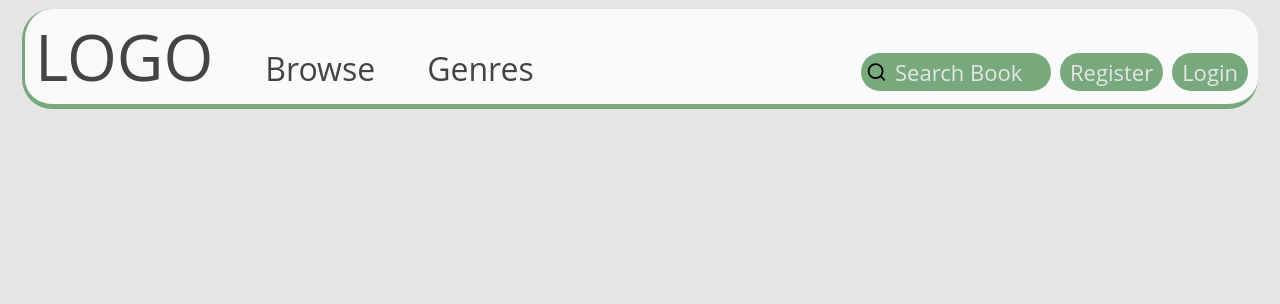
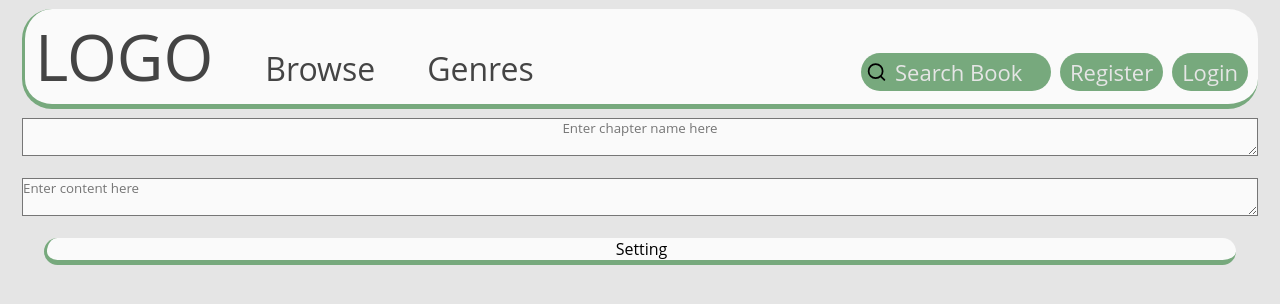
Before and after one commit to Blitzz13/book-creator, a React (Create React App) app: page /write in a window 1280 px wide. Shown: the top 304 px of the page. Built offline with nearby package versions, Linux system fonts and the light colour scheme.

Commit message:
Start implementing book creation page

```diff
--- a/src/App.tsx
+++ b/src/App.tsx
@@ -5,6 +5,7 @@ import About from './components/About/About';
 import GlobalStyle from './global';
 import NavBar from './components/Nav/NavBar';
 import { Services } from './Services';
+import WriteBook from './components/WriteBook/WriteBook';
 
 function App() {
   const services = new Services();
@@ -16,6 +17,7 @@ function App() {
       <Routes>
         <Route path="/" element={<Home bookService={services.bookService} />} />
         <Route path="/about" element={<About />} />
+        <Route path="/write" element={<WriteBook />} />
       </Routes>
     </div>
   );
--- /dev/null
+++ b/src/components/BookSettings/BookSettings.tsx
@@ -0,0 +1,18 @@
+import styled from "styled-components";
+import { Colors } from "../../Colors";
+import StyledWrapper from "../StyledWrapper/StyledWrapper";
+
+export default function BookSettings(data: any) {
+    return (
+        <Wrapper>
+          <div>Setting</div>
+            {/* <HeaderTextarea name="textarea" placeholder="Enter chapter name here"></HeaderTextarea>
+            <ContentTextarea name="textarea" placeholder="Enter content here"></ContentTextarea> */}
+        </Wrapper>
+    );
+}
+
+const Wrapper = styled(StyledWrapper)`
+  margin-left: 22px;
+  margin-right: 22px;
+`;
--- /dev/null
+++ b/src/components/WriteBook/WriteBook.tsx
@@ -0,0 +1,33 @@
+import styled from "styled-components";
+import { Colors } from "../../Colors";
+import BookSettings from "../BookSettings/BookSettings";
+
+export default function WriteBook(data: any) {
+    return (
+        <Wrapper>
+            <HeaderTextarea name="textarea" placeholder="Enter chapter name here"></HeaderTextarea>
+            <ContentTextarea name="textarea" placeholder="Enter content here"></ContentTextarea>
+            <BookSettings></BookSettings>
+        </Wrapper>
+    );
+}
+
+const HeaderTextarea = styled.textarea`
+  background-color: ${Colors.FOREGROUND};
+  text-align: center;
+  width: 100%;
+  resize: vertical;
+`;
+
+const ContentTextarea = styled.textarea`
+  background-color: ${Colors.FOREGROUND};
+  width: 100%;
+  resize: vertical;
+`;
+
+const Wrapper = styled.div`
+  margin-left: 22px;
+  margin-right: 22px;
+  display: grid;
+  gap: 22px;
+`;
```
